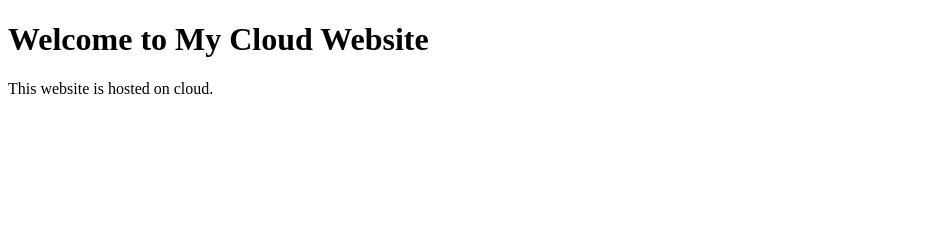
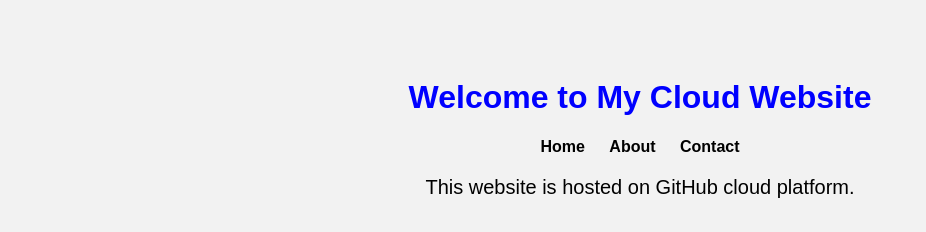
Before and after one commit to 143sabu/Cloud-Computing, a plain HTML site: page index.html in a window 1280 px wide. Shown: the whole page, without its empty margins (0-926 px from the left). Drawn offline with Linux system fonts and the light colour scheme.

Commit message:
Modify title and enhance content in index.html

```diff
--- a/index.html
+++ b/index.html
@@ -1,10 +1,22 @@
 <!DOCTYPE html>
 <html>
+
 <head>
-    <title>My Website</title>
+    <title>My Cloud Website</title>
+    <link rel="stylesheet" href="style.css">
 </head>
+
 <body>
-    <h1>Welcome to My Cloud Website</h1>
-    <p>This website is hosted on cloud.</p>
+
+<h1>Welcome to My Cloud Website</h1>
+
+<nav>
+<a href="index.html">Home</a>
+<a href="about.html">About</a>
+<a href="contact.html">Contact</a>
+</nav>
+
+<p>This website is hosted on GitHub cloud platform.</p>
+
 </body>
 </html>
```
